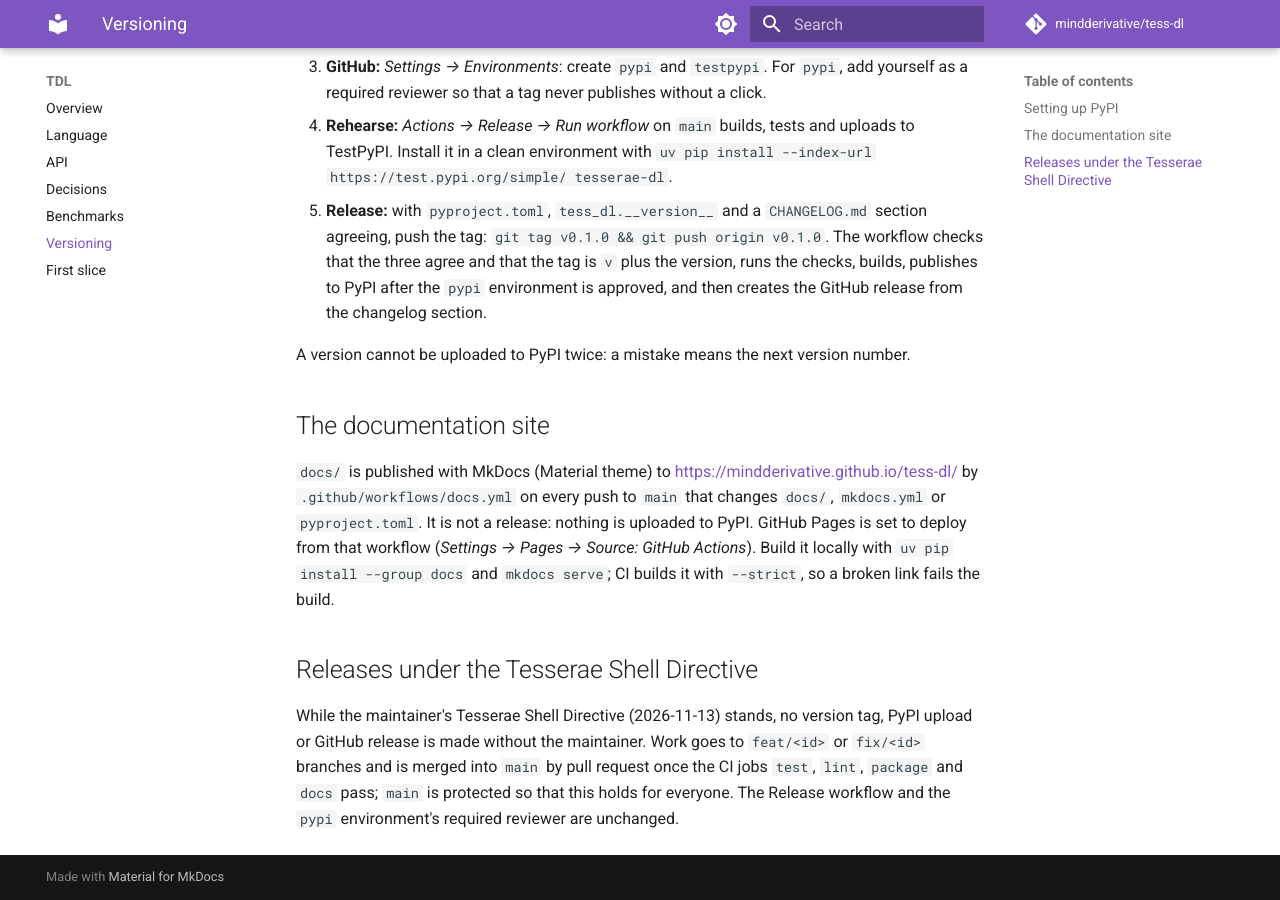
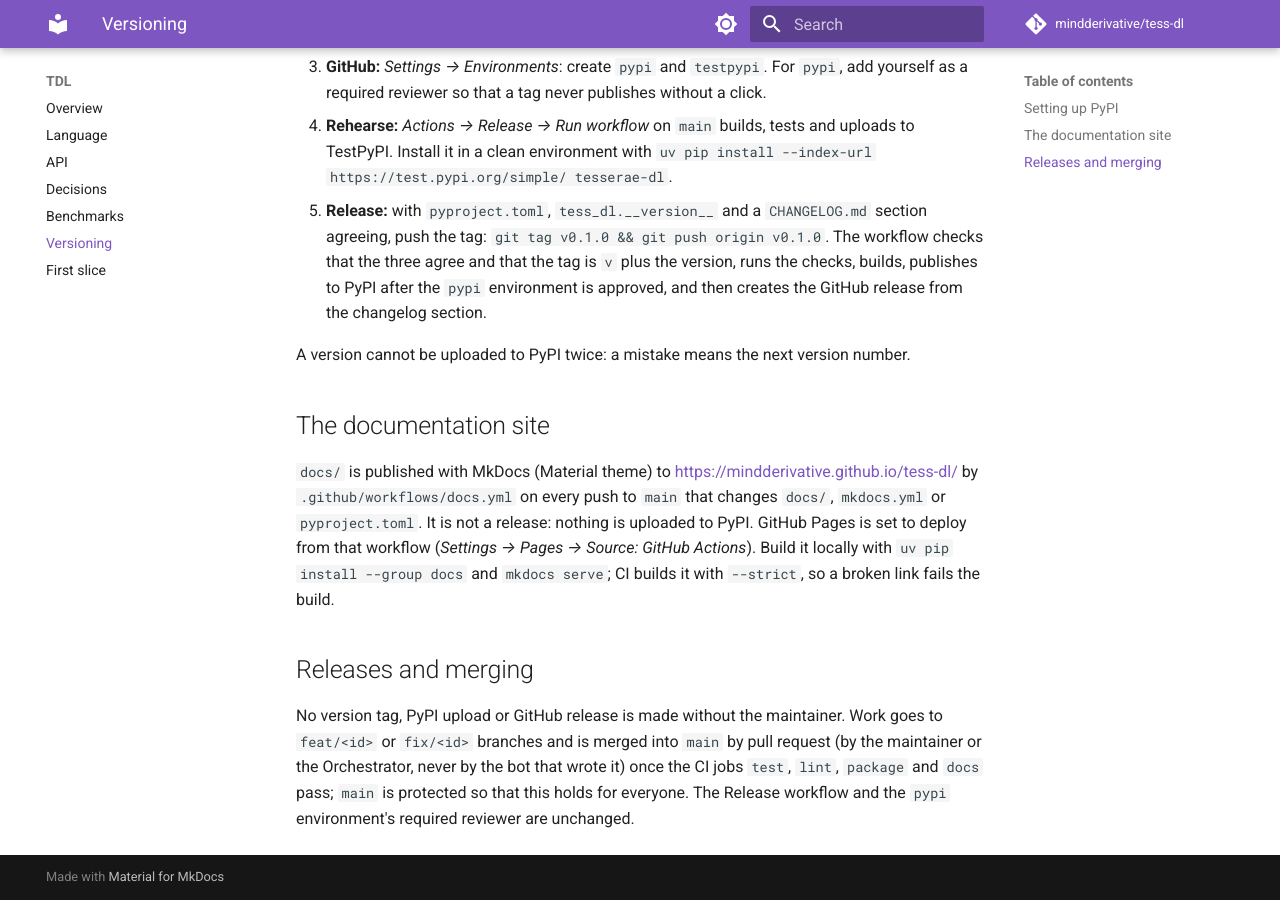
Before and after one commit to mindderivative/tess-dl, an MkDocs documentation site: the page built from docs/versioning.md, in a window 1280 px wide and 900 px high, scrolled down 858 px. Built offline with MkDocs 1.6.1 and Material for MkDocs 9.7.7, drawn with Linux system fonts in a browser that asks for light colours; comment, search, counter and statistics services are not loaded.

Commit message:
Docs: drop the archived Directive from versioning.md; check.py names this repo's venv (#29)
Co-authored-by: mindderivative <gemini.hodgins@gmail.com>

```diff
--- a/docs/versioning.md
+++ b/docs/versioning.md
@@ -49,10 +49,10 @@ from that workflow (*Settings → Pages → Source: GitHub Actions*). Build it l
 `uv pip install --group docs` and `mkdocs serve`; CI builds it with `--strict`, so a broken link
 fails the build.
 
-## Releases under the Tesserae Shell Directive
+## Releases and merging
 
-While the maintainer's Tesserae Shell Directive (2026-11-13) stands, no version tag, PyPI upload or
-GitHub release is made without the maintainer. Work goes to `feat/<id>` or `fix/<id>` branches and is
-merged into `main` by pull request once the CI jobs `test`, `lint`, `package` and `docs` pass; `main`
-is protected so that this holds for everyone. The Release workflow and the `pypi` environment's
-required reviewer are unchanged.
+No version tag, PyPI upload or GitHub release is made without the maintainer. Work goes to
+`feat/<id>` or `fix/<id>` branches and is merged into `main` by pull request (by the maintainer or
+the Orchestrator, never by the bot that wrote it) once the CI jobs `test`, `lint`, `package` and
+`docs` pass; `main` is protected so that this holds for everyone. The Release workflow and the
+`pypi` environment's required reviewer are unchanged.
```
Also changed, not shown: 1 other file.
